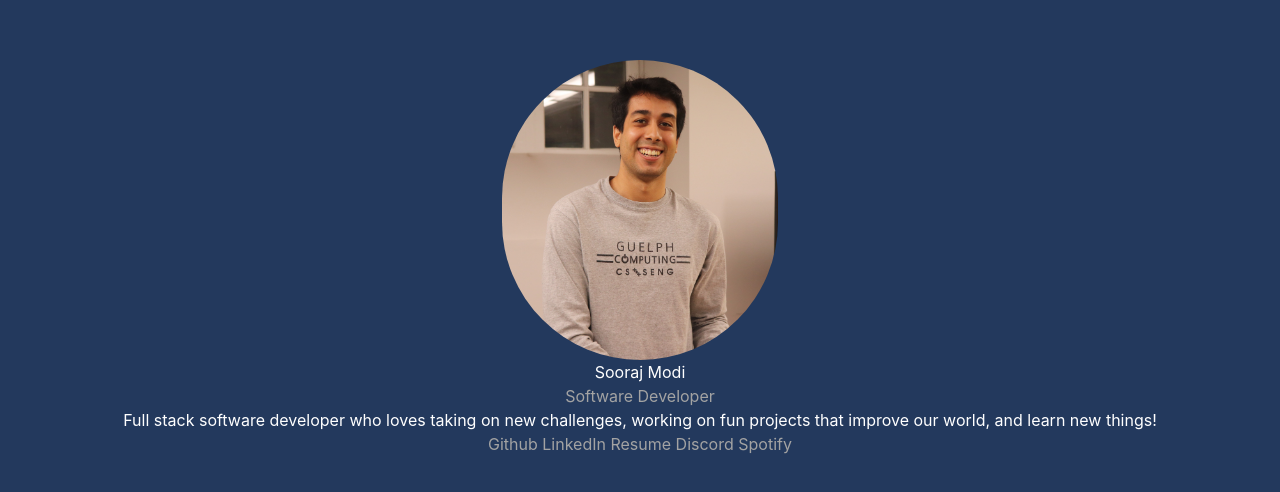
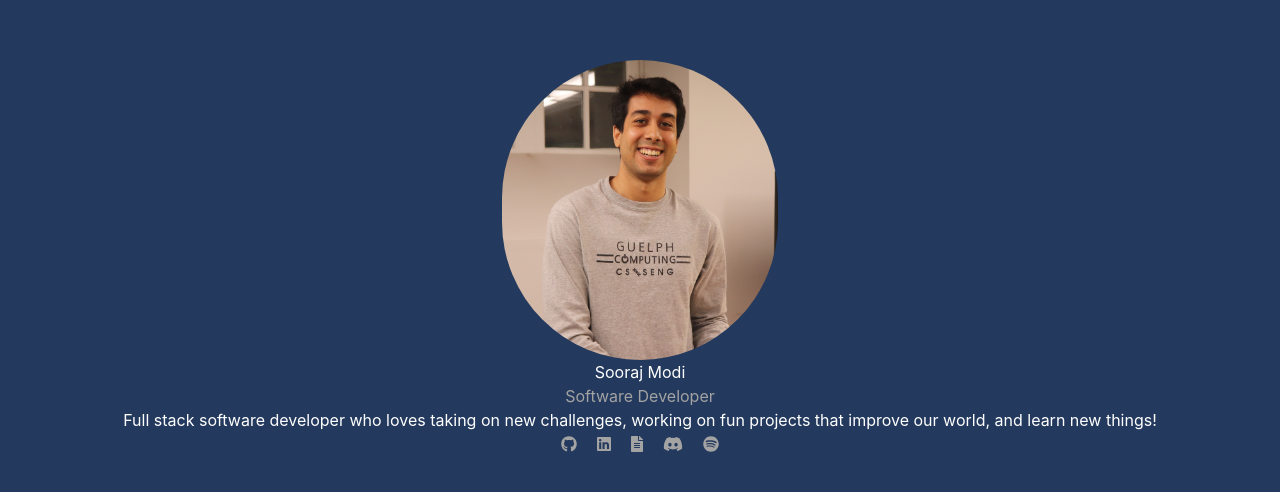
Before and after one commit to SoorajModi/soorajmodicom, a React (Create React App) app: page / in a window 1280 px wide. Shown: the part 142-634 px from the top of the page. Built offline with nearby package versions, Linux system fonts and the light colour scheme.

Commit message:
Add font awesome icons

```diff
--- a/package.json
+++ b/package.json
@@ -3,6 +3,11 @@
   "version": "0.1.0",
   "private": true,
   "dependencies": {
+    "@fortawesome/fontawesome-svg-core": "^1.2.36",
+    "@fortawesome/free-brands-svg-icons": "^5.15.4",
+    "@fortawesome/free-regular-svg-icons": "^5.15.4",
+    "@fortawesome/free-solid-svg-icons": "^5.15.4",
+    "@fortawesome/react-fontawesome": "^0.1.16",
     "@testing-library/jest-dom": "^5.16.1",
     "@testing-library/react": "^12.1.2",
     "@testing-library/user-event": "^13.5.0",
--- /dev/null
+++ b/src/components/fontAwesomeLink.tsx
@@ -0,0 +1,17 @@
+import React from 'react';
+import { FontAwesomeIcon } from '@fortawesome/react-fontawesome';
+
+interface Props {
+    icon: any,
+    href: string,
+}
+
+function FontAwesomeLink({ icon, href }: Props) {
+  return (
+    <a href={href} target="_blank" rel="noreferrer">
+      <FontAwesomeIcon icon={icon} />
+    </a>
+  );
+}
+
+export default FontAwesomeLink;
--- /dev/null
+++ b/src/components/index.tsx
@@ -0,0 +1,6 @@
+import FontAwesomeLink from './fontAwesomeLink';
+
+export {
+  // eslint-disable-next-line import/prefer-default-export
+  FontAwesomeLink,
+};
--- a/src/pages/header/components/links.tsx
+++ b/src/pages/header/components/links.tsx
@@ -1,13 +1,20 @@
 import React from 'react';
+import {
+  faDiscord,
+  faGithub,
+  faLinkedin, faSpotify,
+} from '@fortawesome/free-brands-svg-icons';
+import { faFileAlt } from '@fortawesome/free-solid-svg-icons';
+import { FontAwesomeLink } from '../../../components';
 
 function Links() {
   return (
-    <div className="text-neutral-400">
-      <a href="https://github.com/SoorajModi">Github </a>
-      <a href="https://www.linkedin.com/in/soorajmodi/">LinkedIn </a>
-      <a href="/">Resume </a>
-      <a href="/">Discord </a>
-      <a href="/">Spotify </a>
+    <div className="text-neutral-400 space-x-5">
+      <FontAwesomeLink icon={faGithub} href="https://github.com/SoorajModi" />
+      <FontAwesomeLink icon={faLinkedin} href="https://www.linkedin.com/in/soorajmodi/" />
+      <FontAwesomeLink icon={faFileAlt} href="/" />
+      <FontAwesomeLink icon={faDiscord} href="/" />
+      <FontAwesomeLink icon={faSpotify} href="/" />
     </div>
   );
 }
```
Also changed, not shown: 1 other file (tests, documents, lock files or other folders).
